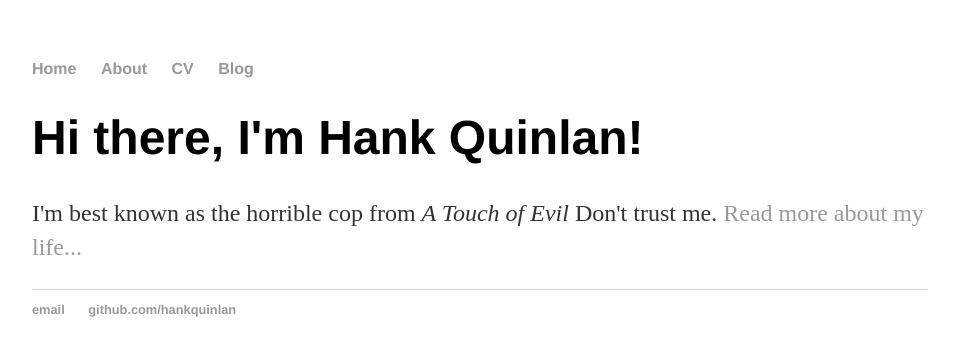
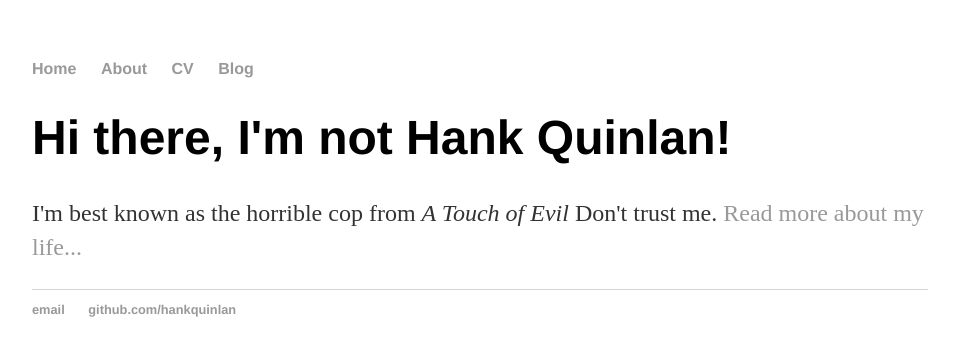
Before and after one commit to RadimPesa/radimpesa.github.io, a Jekyll site: the page built from index.html, in a window 1280 px wide. Shown: the top 356 px of the page, without its empty margins (160-1115 px from the left). Built offline with Jekyll 4.4.1, drawn with Linux system fonts in a browser that asks for light colours.

Commit message:
Update index.html

```diff
--- a/index.html
+++ b/index.html
@@ -3,6 +3,6 @@ layout: default
 title: Hank Quinlan, Horrible Cop
 ---
 <div class="blurb">
-	<h1>Hi there, I'm Hank Quinlan!</h1>
+	<h1>Hi there, I'm not Hank Quinlan!</h1>
 	<p>I'm best known as the horrible cop from <em>A Touch of Evil</em> Don't trust me. <a href="/about">Read more about my life...</a></p>
 </div><!-- /.blurb -->
```
